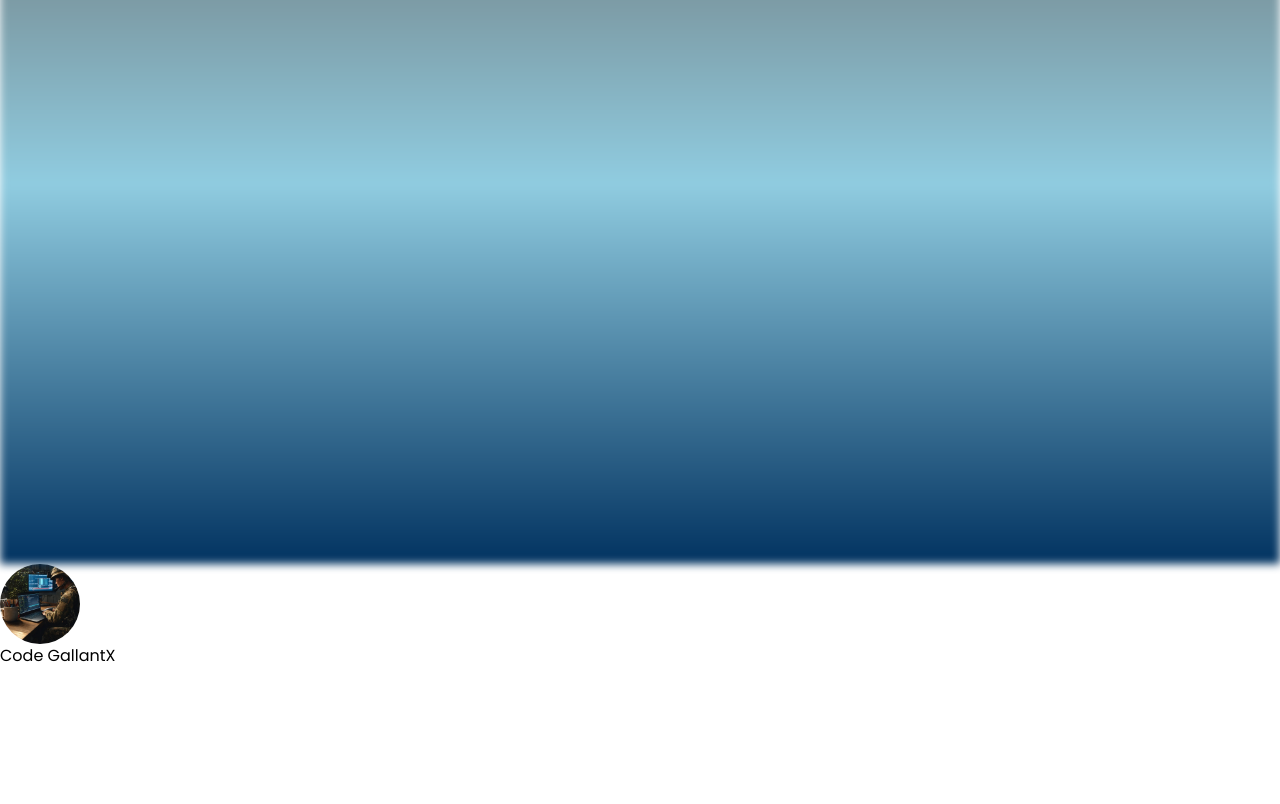
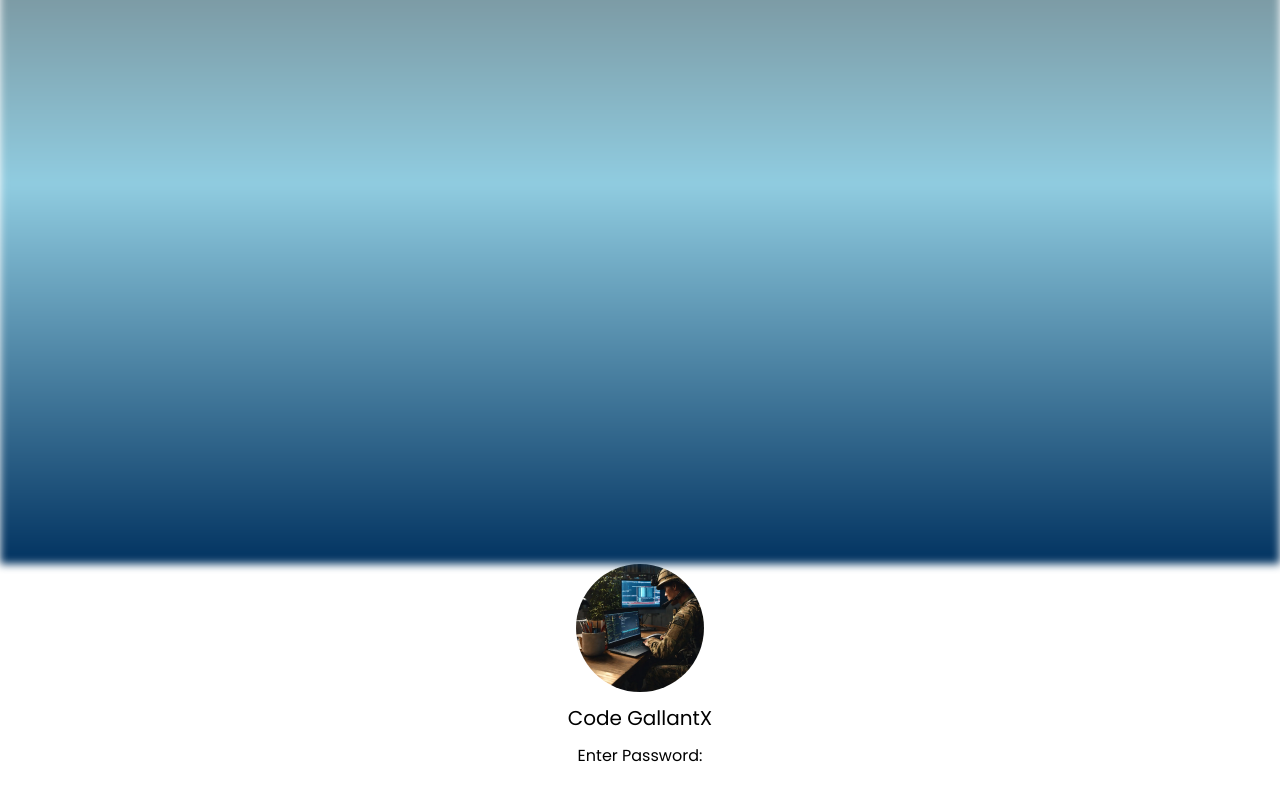
Before and after one commit to CodeGallantX/Zorin-PC, a website: page src/index.html in a window 1280 px wide. Shown: the part 1036-1840 px from the top of the page. Before the commit the page ends 1704 px from the top, so only its background shows below. Drawn offline with Linux system fonts and the light colour scheme.

Commit message:
updated index.html

```diff
--- a/src/index.html
+++ b/src/index.html
@@ -19,9 +19,11 @@
         <div class="font-sans  w-screen h-screen blur-sm" style="background: linear-gradient(180deg, rgb(104, 104, 104) 5%, rgb(144, 204, 224), rgb(2, 51, 97));"></div>
 
         <form action="" method="POST"></form>
-        <div class="rounded-full w-60">
-            <img class="rounded-full w-20" src="./Images/codegallantx.webp" alt="">
-            <p class="font-sans">Code GallantX</p>
+        <div class="rounded-full w-screen flex flex-col gap-3 justify-center items-center">
+            <img class="rounded-full w-32" src="./Images/codegallantx.webp" alt="">
+            <p class="font-sans text-xl">Code GallantX</p>
+            <label for="password">Enter Password:</label>
+            <input type="password" id="password">
         </div>
     </div>
 </body>
```
Also changed, not shown: src/output.css.
